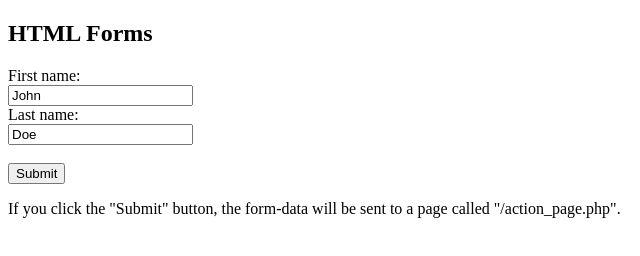
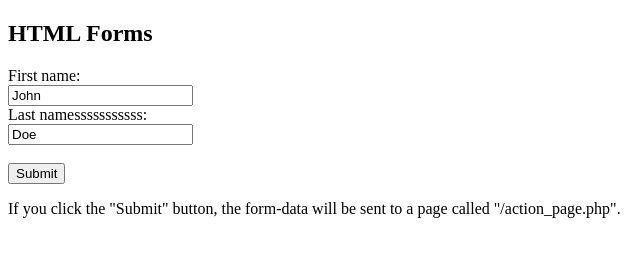
Before and after one commit to ayaana12/ayaana12.github.io, a plain HTML site: page index.html in a window 1280 px wide. Shown: the full height of the page, 0-640 px from the left. Drawn offline with Linux system fonts and the light colour scheme.

Commit message:
Update index.html

```diff
--- a/index.html
+++ b/index.html
@@ -7,7 +7,7 @@
 <form action="/action_page.php">
   <label for="fname">First name:</label><br>
   <input type="text" id="fname" name="fname" value="John"><br>
-  <label for="lname">Last name:</label><br>
+  <label for="lname">Last namesssssssssss:</label><br>
   <input type="text" id="lname" name="lname" value="Doe"><br><br>
   <input type="submit" value="Submit">
 </form>
```
